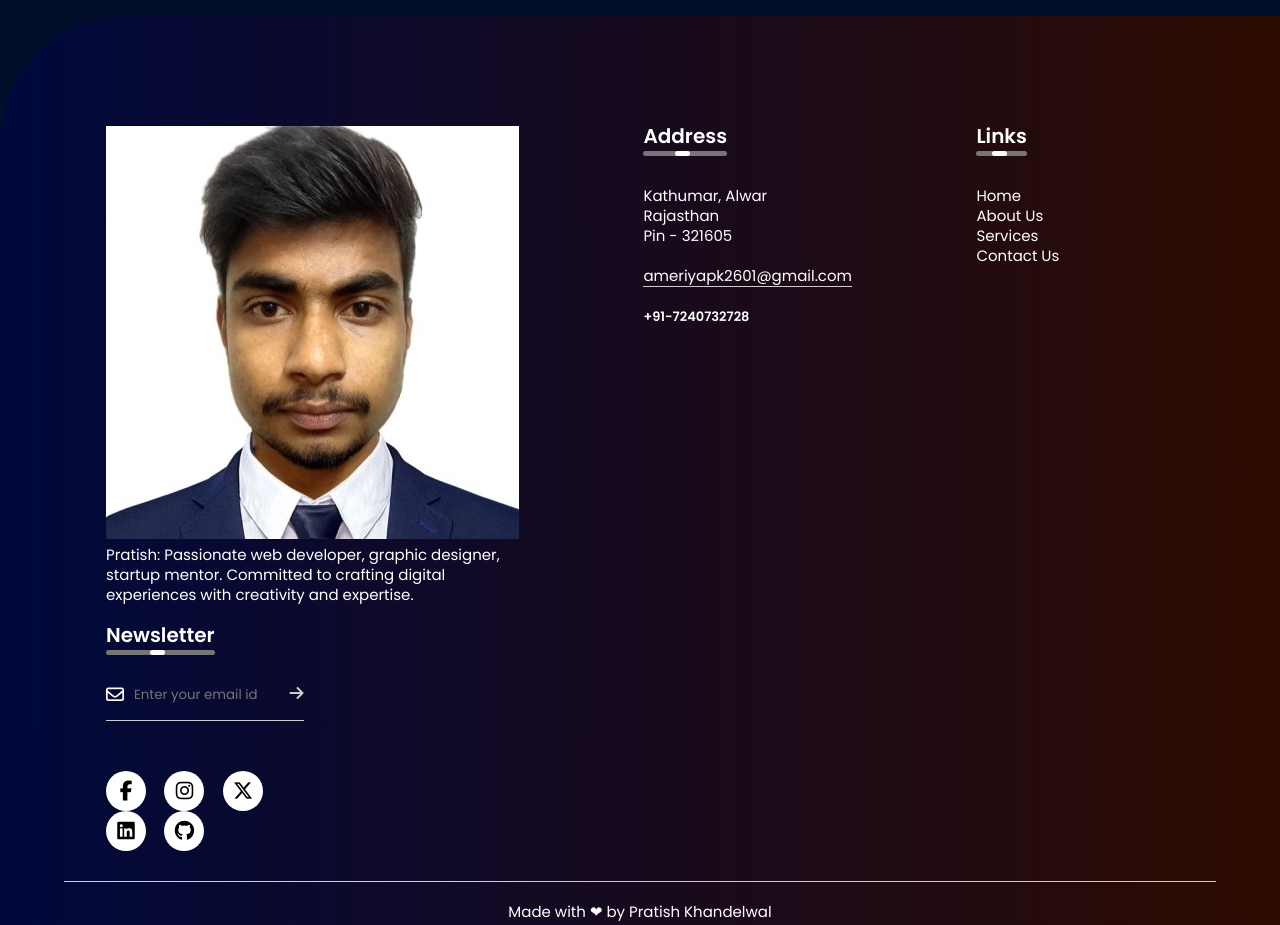
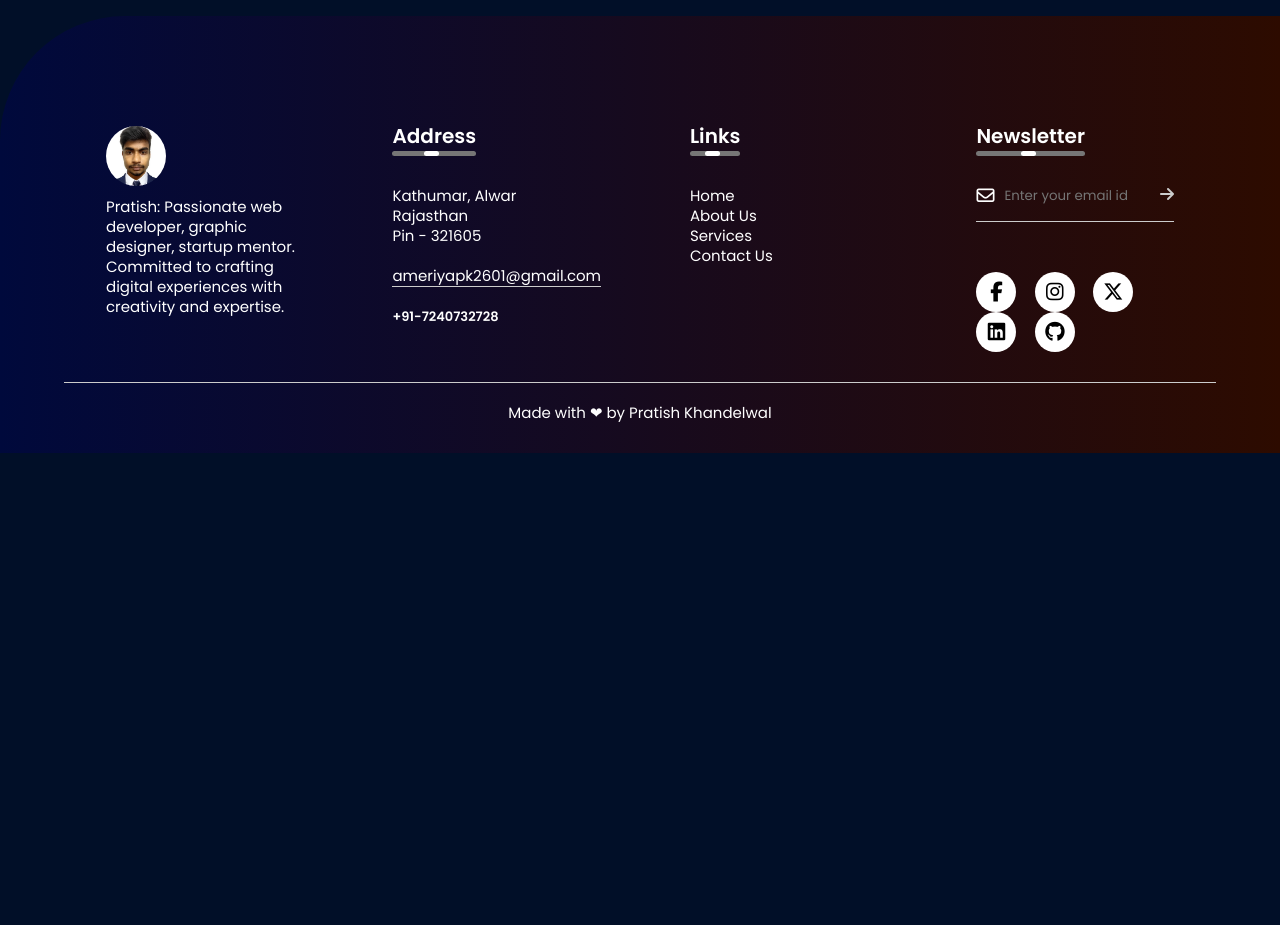
Before and after one commit to pratishpk/Pratish, a plain HTML site: page services.html in a window 1280 px wide. Shown: the part 1560-2485 px from the top of the page. After the commit the page ends 2013 px from the top, so only its background shows below. Drawn offline with nearby package versions, Linux system fonts and the light colour scheme.

Commit message:
Update services.html

```diff
--- a/services.html
+++ b/services.html
@@ -92,7 +92,7 @@
     <!-- -------------------------------- Footer ----------------------------------- -->
     <footer>
         <div class="row">
-            <div class="col"><img src="pk-img.jpeg" alt="" class="logo">
+            <div class="col"><img src="pk-img.jpeg" alt="" class="logo1">
                 <p>Pratish: Passionate web developer, graphic designer, startup mentor. Committed to crafting digital
                     experiences with creativity and expertise.</p>
             </div>
```
